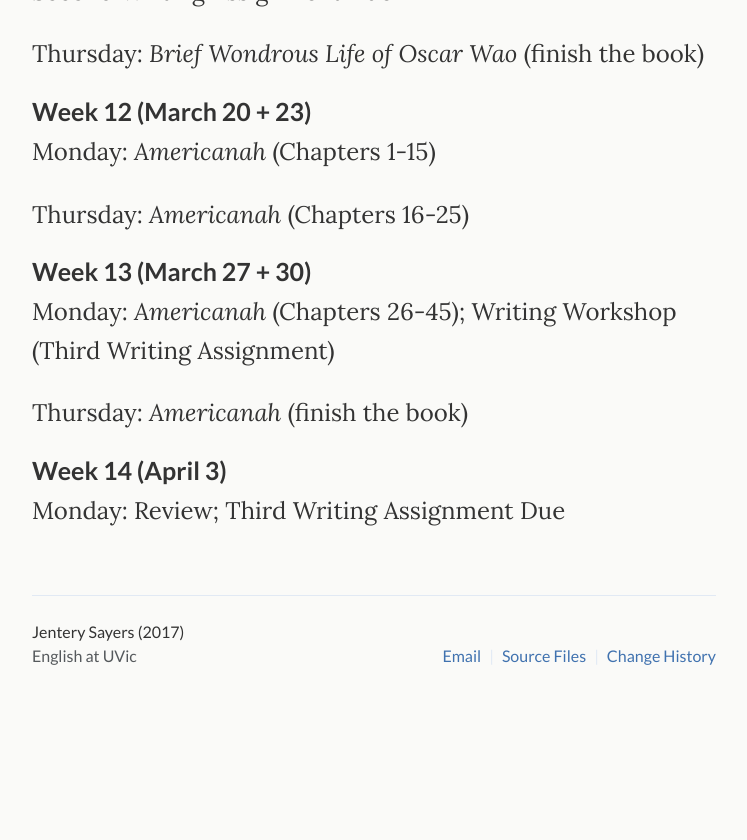
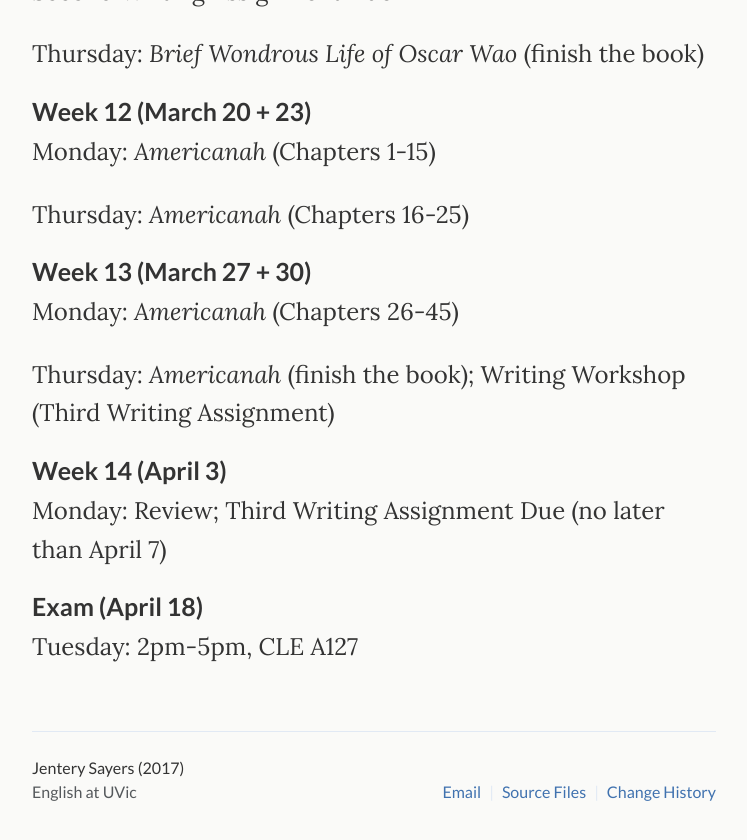
Before and after one commit to jentery/429c, a Jekyll site: the page built from index.md, in a window 1280 px wide and 900 px high, scrolled down 2488 px. Shown: the top 840 px of the window, without its empty margins (266-1013 px from the left). Built offline with Jekyll 4.4.1, drawn with Linux system fonts in a browser that asks for light colours; before the commit the page ends 3252 px from its top, so only the background shows below that.

Commit message:
Update index.md

```diff
--- a/index.md
+++ b/index.md
@@ -87,11 +87,16 @@ Thursday: *Americanah* (Chapters 16-25)
 
 ### Week 13 (March 27 + 30)
 
-Monday:	*Americanah* (Chapters 26-45); Writing Workshop (Third Writing Assignment)
+Monday:	*Americanah* (Chapters 26-45)
 
-Thursday:	*Americanah* (finish the book)
+Thursday:	*Americanah* (finish the book); Writing Workshop (Third Writing Assignment)
 
 ### Week 14 (April 3)
 
-Monday: Review; Third Writing Assignment Due
+Monday: Review; Third Writing Assignment Due (no later than April 7)
+
+### Exam (April 18)
+
+Tuesday: 2pm-5pm, CLE A127
+
 </div>
```
